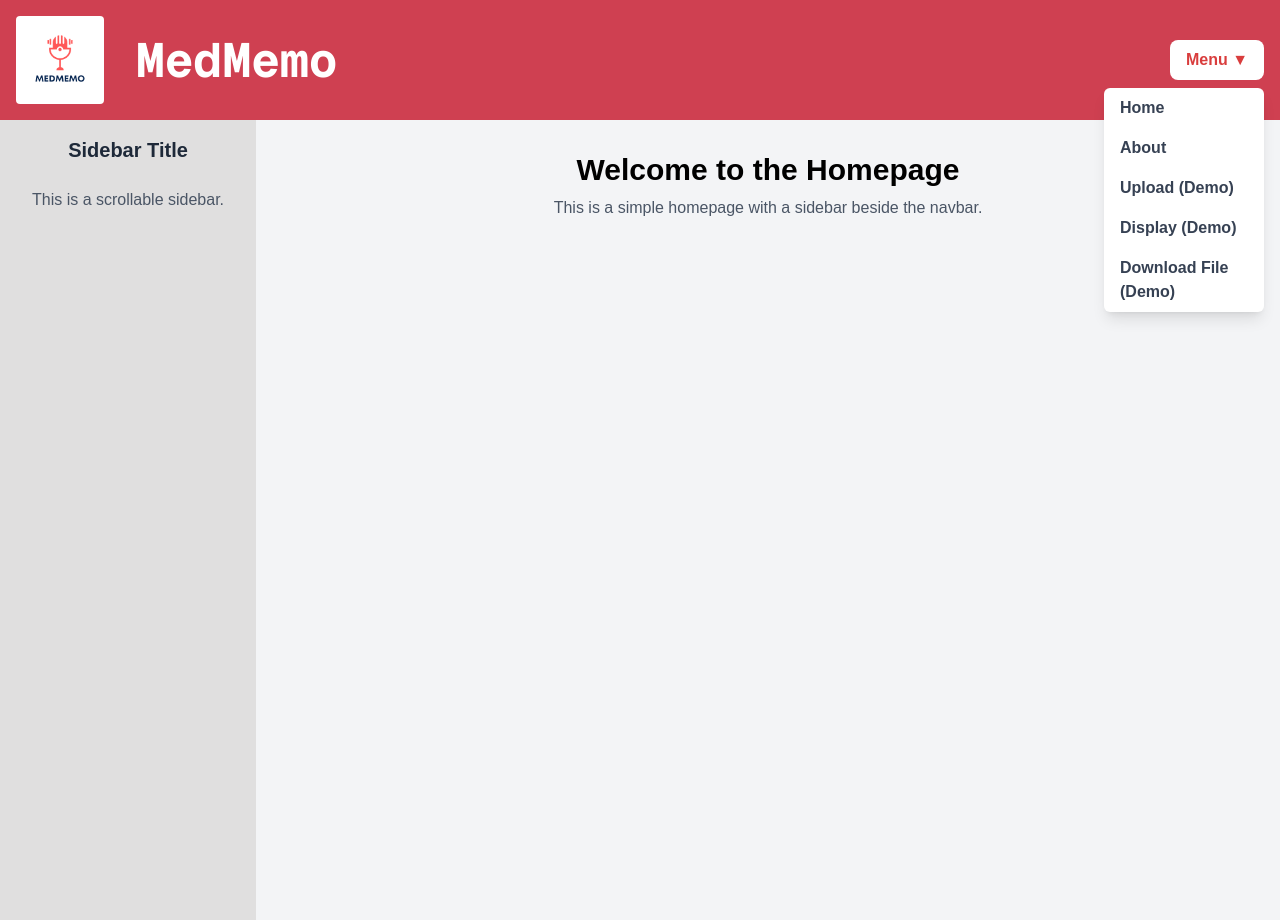
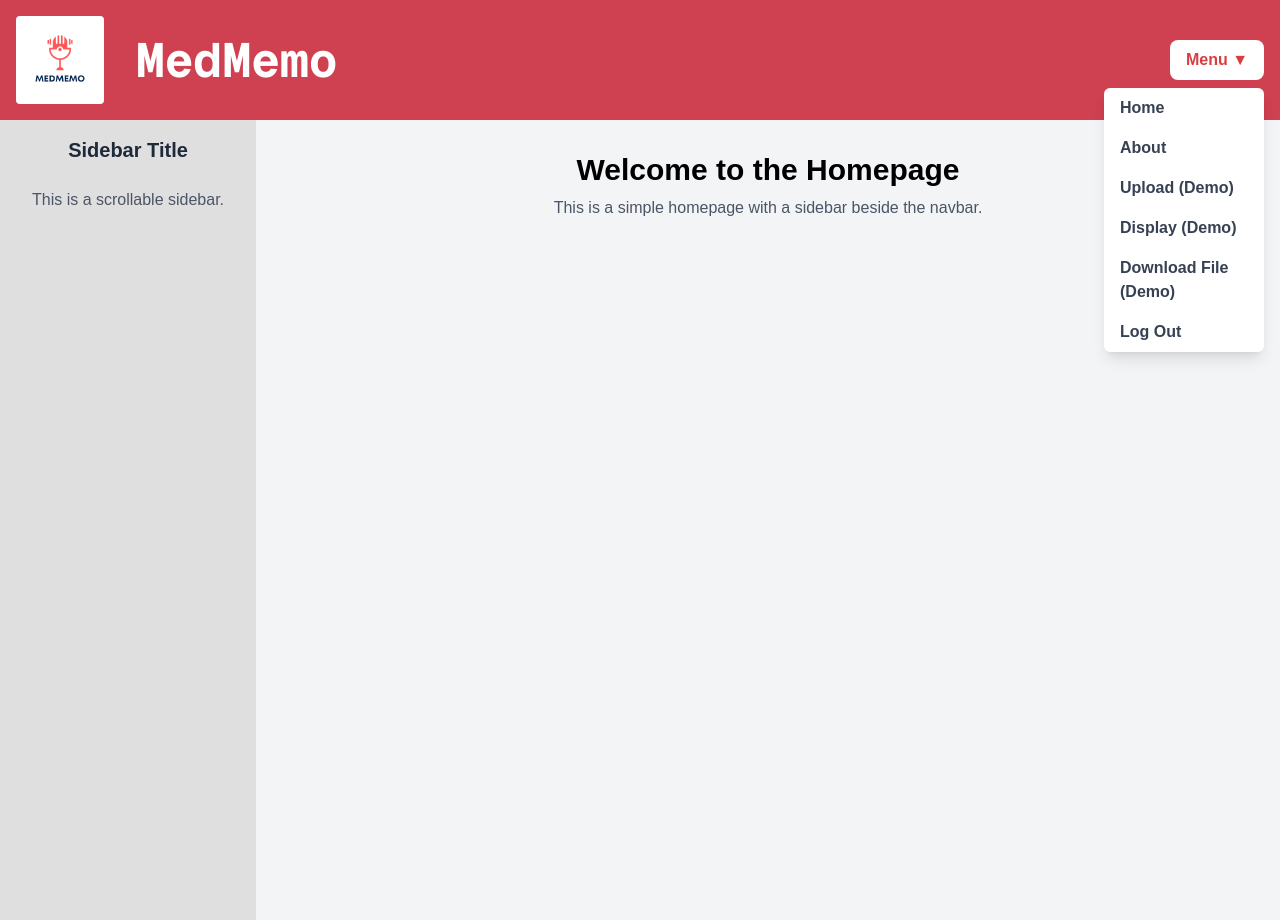
Before and after one commit to MedMemo/medmemo-app, a Next.js app in the folder frontend/: page /home in a window 1280 px wide. Both pictures are taken after a click on the button "Menu ▼". Built offline with nearby package versions, Linux system fonts and the light colour scheme; no server answers.

Commit message:
Implemented Logout & Checked Over Session LifeCycle

```diff
--- /dev/null
+++ b/frontend/app/(auth)/home/page.tsx
@@ -0,0 +1,96 @@
+"use client";
+
+import { useEffect, useState } from "react";
+import { useRouter } from "next/navigation";
+import NavLogoAuthenticated from "../../../components/NavLogo_Authenticated";
+import NavLogoLogoOnly from "../../../components/NavLogo_LogoOnly";
+
+export default function Home() {
+  const [user, setUser] = useState(null);
+  const [isLoading, setIsLoading] = useState(true);
+  const [error, setError] = useState<string | null>(null);  // New error state
+  const router = useRouter();
+
+  useEffect(() => {
+    const fetchUser = async () => {
+      setIsLoading(true);  // Set loading to true before the request
+      setError(null);  // Reset the error state before making the request
+
+      try {
+        const response = await fetch("http://localhost:8080/auth/get_user", {
+          credentials: "include", // Include credentials to send cookies
+        });
+
+        if (!response.ok) {
+          setError("User is not authenticated. Redirecting...");  // Set error if response is not OK
+          router.push("/");  // Redirect if not authenticated
+        } else {
+          const data = await response.json();
+          setUser(data.user);  // Store user data in state
+          console.log("User data fetched:", data);  // Log the user data
+        }
+      } catch (error) {
+        setError("An error occurred while fetching user data.");  // Set error if an exception is caught
+        console.error("Error fetching user data:", error);
+      } finally {
+        setIsLoading(false);  // Set loading to false after the request completes
+      }
+    };
+
+    fetchUser();
+  }, [router]);
+
+
+  if (isLoading) {
+    return (
+      <div className="min-h-screen bg-gray-100 flex flex-col">
+      {/* Navbar */}
+        <NavLogoLogoOnly />
+        {/* Main Content */}
+        <main className="flex-1 p-8">
+          <div className="text-center">
+            <h1 className="text-3xl font-bold text-black">
+              Loading ...
+            </h1>
+          </div>
+        </main>
+      </div>
+    )
+  }
+
+
+  return (
+    <div className="min-h-screen bg-gray-100 flex flex-col">
+
+      {/* Navbar */}
+      <NavLogoAuthenticated />
+
+      <div className="flex flex-grow">
+        {/* Sidebar */}
+        <div
+          className="w-64 text-white p-4 overflow-y-auto h-screen"
+          style={{ backgroundColor: "#E0DFDF" }}
+        >
+          <h2 className="text-xl font-bold text-center mb-6 text-gray-800">
+            Sidebar Title
+          </h2>
+          <p className="mb-4 text-center text-gray-600">
+            This is a scrollable sidebar.
+          </p>
+        </div>
+        {/* Main Content */}
+        <main className="flex-1 p-8">
+          <div className="text-center">
+            <h1 className="text-3xl font-bold text-black">
+              Welcome to the Homepage
+            </h1>
+            <p className="mt-2 text-gray-600">
+              This is a simple homepage with a sidebar beside the navbar.
+            </p>
+          </div>
+        </main>
+      </div>
+
+    </div>
+  );
+}
--- a/frontend/app/home/page.tsx
+++ /dev/null
@@ -1,41 +0,0 @@
-"use client";
-
-import NavLogo from "../../components/NavLogo_Authenticated"
-
-export default function Home() {
-
-  return (
-    <div className="min-h-screen bg-gray-100 flex flex-col">
-
-      {/* Navbar */}
-      <NavLogo />
-
-      <div className="flex flex-grow">
-        {/* Sidebar */}
-        <div
-          className="w-64 text-white p-4 overflow-y-auto h-screen"
-          style={{ backgroundColor: "#E0DFDF" }}
-        >
-          <h2 className="text-xl font-bold text-center mb-6 text-gray-800">
-            Sidebar Title
-          </h2>
-          <p className="mb-4 text-center text-gray-600">
-            This is a scrollable sidebar.
-          </p>
-        </div>
-        {/* Main Content */}
-        <main className="flex-1 p-8">
-          <div className="text-center">
-            <h1 className="text-3xl font-bold text-black">
-              Welcome to the Homepage
-            </h1>
-            <p className="mt-2 text-gray-600">
-              This is a simple homepage with a sidebar beside the navbar.
-            </p>
-          </div>
-        </main>
-      </div>
-
-    </div>
-  );
-}
--- a/frontend/components/NavLogo_Authenticated.js
+++ b/frontend/components/NavLogo_Authenticated.js
@@ -4,7 +4,7 @@ import { useState } from "react";
 import { useRouter } from "next/navigation";
 
 
-const NavLogo = () => {
+const NavLogoAuthenticated = () => {
 
   const router = useRouter();
 
@@ -42,6 +42,25 @@ const NavLogo = () => {
     }
   };
 
+  const handleLogOut = async () => {
+    try {
+      const response = await fetch("http://localhost:8080/auth/logout", {
+        method: "POST",
+        credentials: "include",
+      });
+      const data = await response.json ();
+
+      if (!response.ok) {
+        console.error("Logout error:", data.error || "An error occured during logout.");
+        return;
+      }
+
+      router.push("/")
+    } catch (error) {
+      console.error("Error during logout:", error);
+    }
+  };
+
   return (
     <nav style={{ backgroundColor: "#CF4051" }} className="text-white p-4">
       <div className="flex justify-between items-center w-full">
@@ -72,6 +91,9 @@ const NavLogo = () => {
               <button onClick={handleDownload} className={defaultButtonStyle}>
                 Download File (Demo)
               </button>
+              <button onClick={handleLogOut} className={defaultButtonStyle}>
+                Log Out
+              </button>
             </div>
           )}
         </div>
@@ -81,4 +103,4 @@ const NavLogo = () => {
 
 };
 
-export default NavLogo;
+export default NavLogoAuthenticated;
--- a/frontend/components/NavLogo_LandingPage.js
+++ b/frontend/components/NavLogo_LandingPage.js
@@ -2,7 +2,7 @@
 
 import { useRouter } from "next/navigation";
 
-const NavLogo = () => {
+const NavLogoLandingPage = () => {
 
   const router = useRouter();
 
@@ -50,4 +50,4 @@ const NavLogo = () => {
 
 };
 
-export default NavLogo;
+export default NavLogoLandingPage;
--- a/frontend/components/NavLogo_LogoOnly.js
+++ b/frontend/components/NavLogo_LogoOnly.js
@@ -2,7 +2,7 @@
 
 import { useRouter } from "next/navigation";
 
-const NavLogo = () => {
+const NavLogoLogoOnly = () => {
 
   const router = useRouter();
 
@@ -29,4 +29,4 @@ const NavLogo = () => {
 
 };
 
-export default NavLogo;
+export default NavLogoLogoOnly;
```
